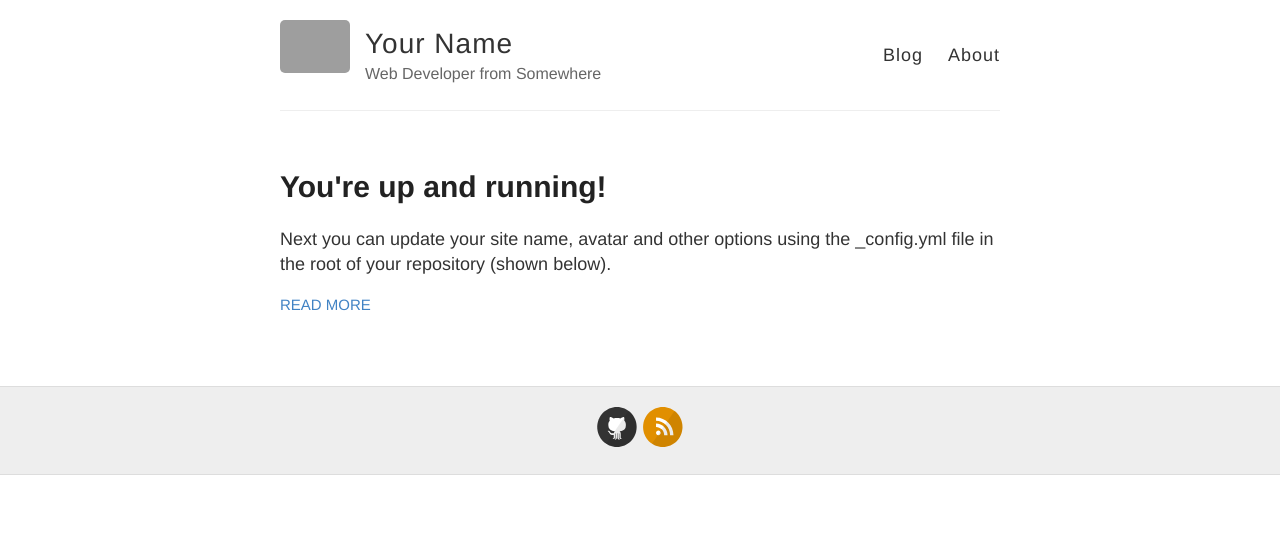
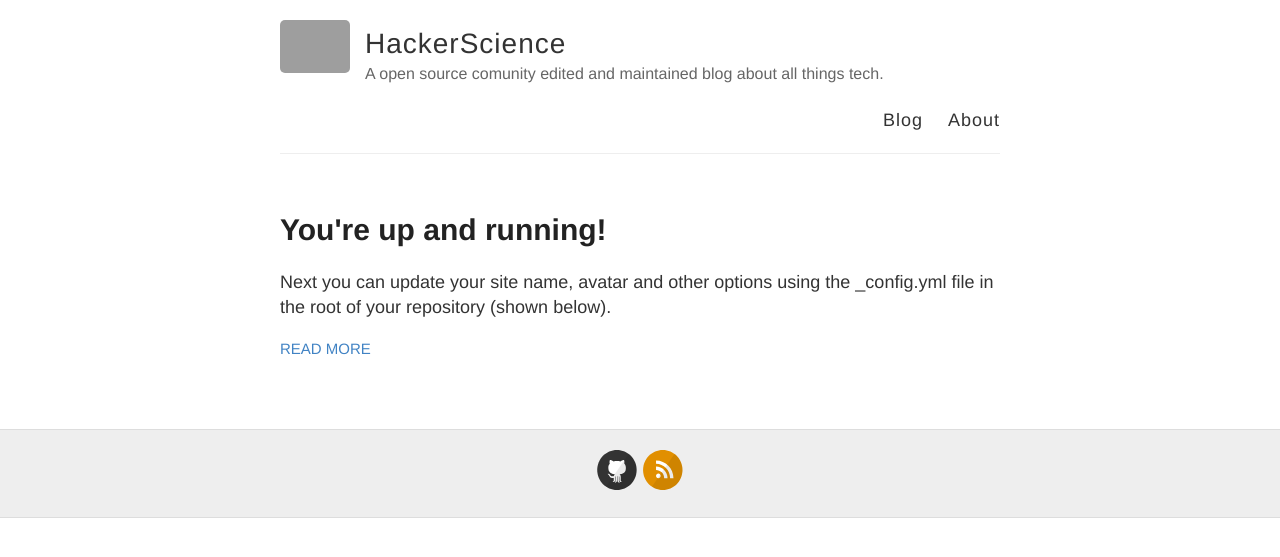
Before and after one commit to 0x00009b/hackerscience.net, a Jekyll site: the page built from index.html, in a window 1280 px wide. Shown: the top 557 px of the page. Built offline with Jekyll 4.4.1, drawn with Linux system fonts in a browser that asks for light colours; grey boxes are pictures that could not be loaded.

Commit message:
edited config

```diff
--- a/_config.yml
+++ b/_config.yml
@@ -3,10 +3,10 @@
 #
 
 # Name of your site (displayed in the header)
-name: Your Name
+name: HackerScience
 
 # Short bio or description (displayed in the header)
-description: Web Developer from Somewhere
+description: A open source comunity edited and maintained blog about all things tech.
 
 # URL of your avatar or profile pic (you could use your GitHub profile pic)
 avatar: https://raw.githubusercontent.com/barryclark/jekyll-now/master/images/jekyll-logo.png
```
